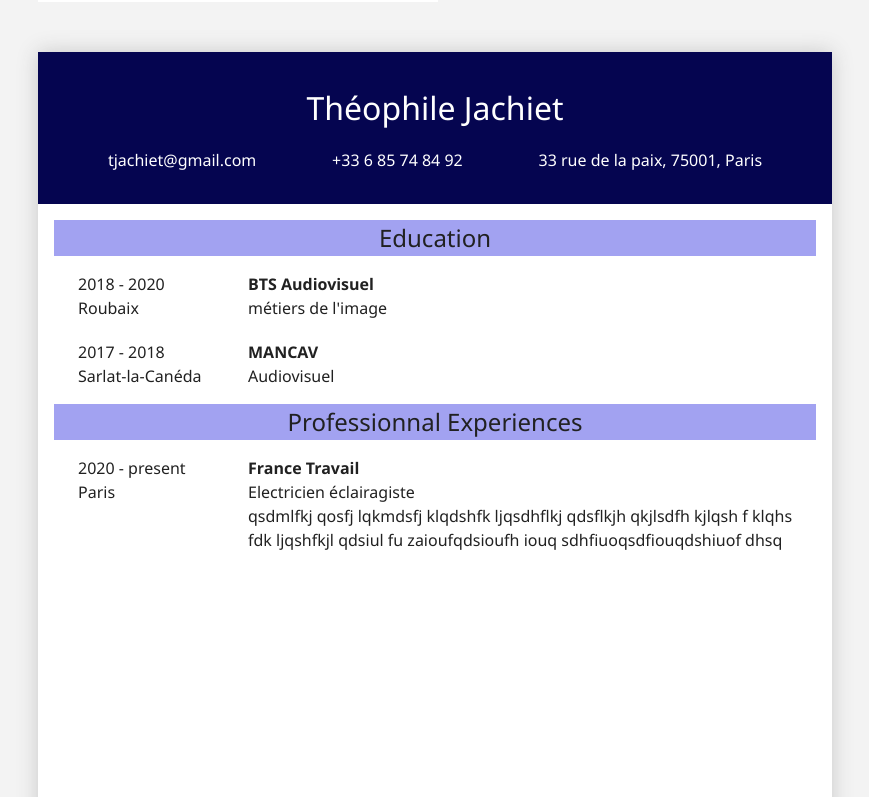
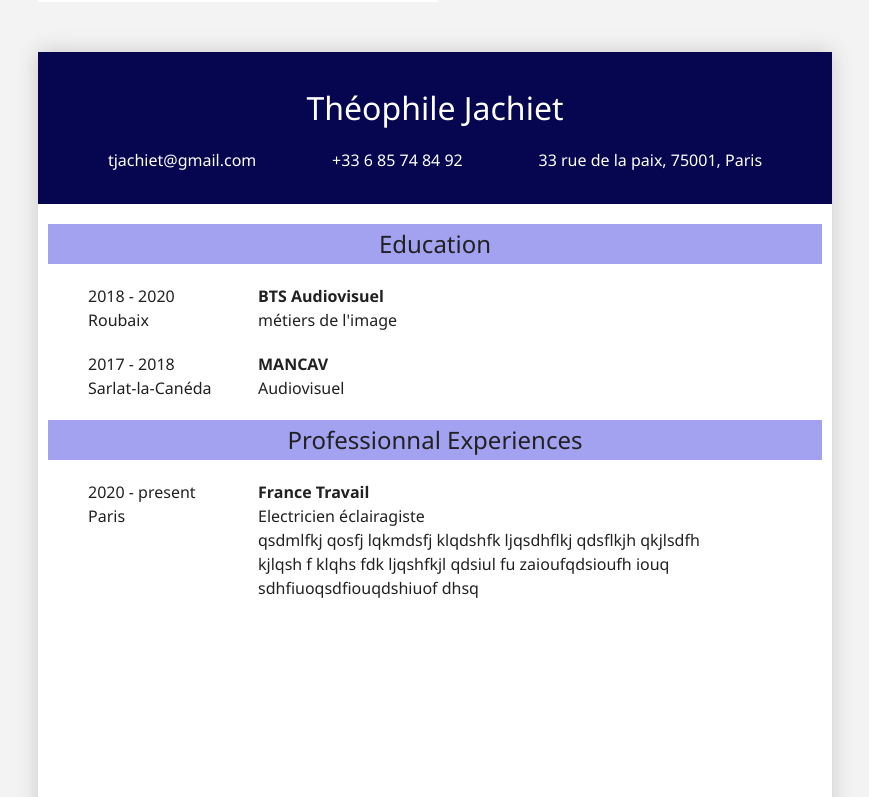
Before and after one commit to theojachiet/CV-App, a React (Vite) app: page / in a window 1280 px wide. Shown: the part 673-1470 px from the top of the page, without its empty margins (12-881 px from the left). Built offline with nearby package versions, Linux system fonts and the light colour scheme.

Commit message:
failed attempt to place the background correctly on the pdf

```diff
--- a/src/CV.css
+++ b/src/CV.css
@@ -31,9 +31,22 @@ label {
 }
 
 /* BODY CV  */
+
+.cv-section {
+  margin: 10px;
+}
+
 h2 {
-  text-align: center;
-  margin: 1rem;
+  display: flex;
+  align-items: center;
+  justify-content: center;
+
+  height: 40px;
+  line-height: 1.8;
+
+  margin: 20px 0px;
+  padding: 0;
+
   font-weight: 500;
   background-color: rgb(162, 162, 241);
 }
```
